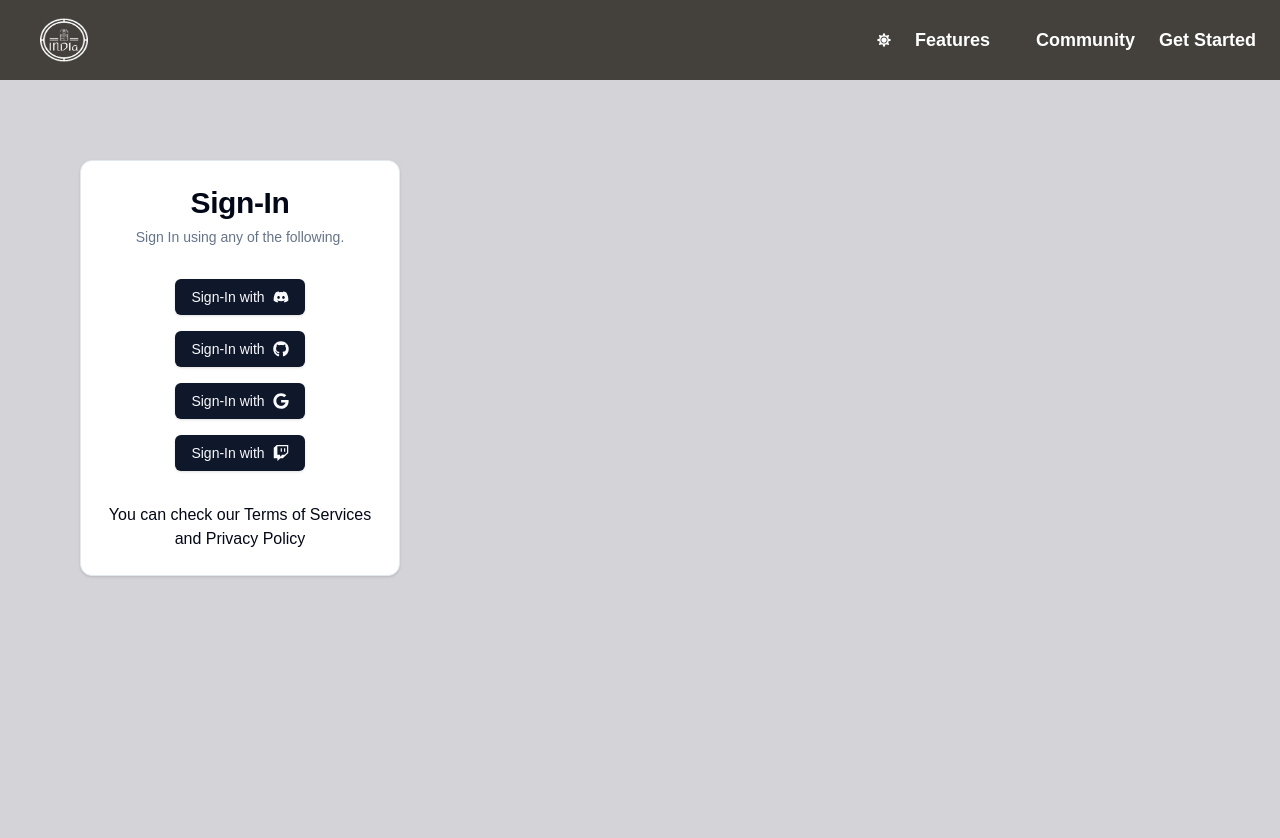
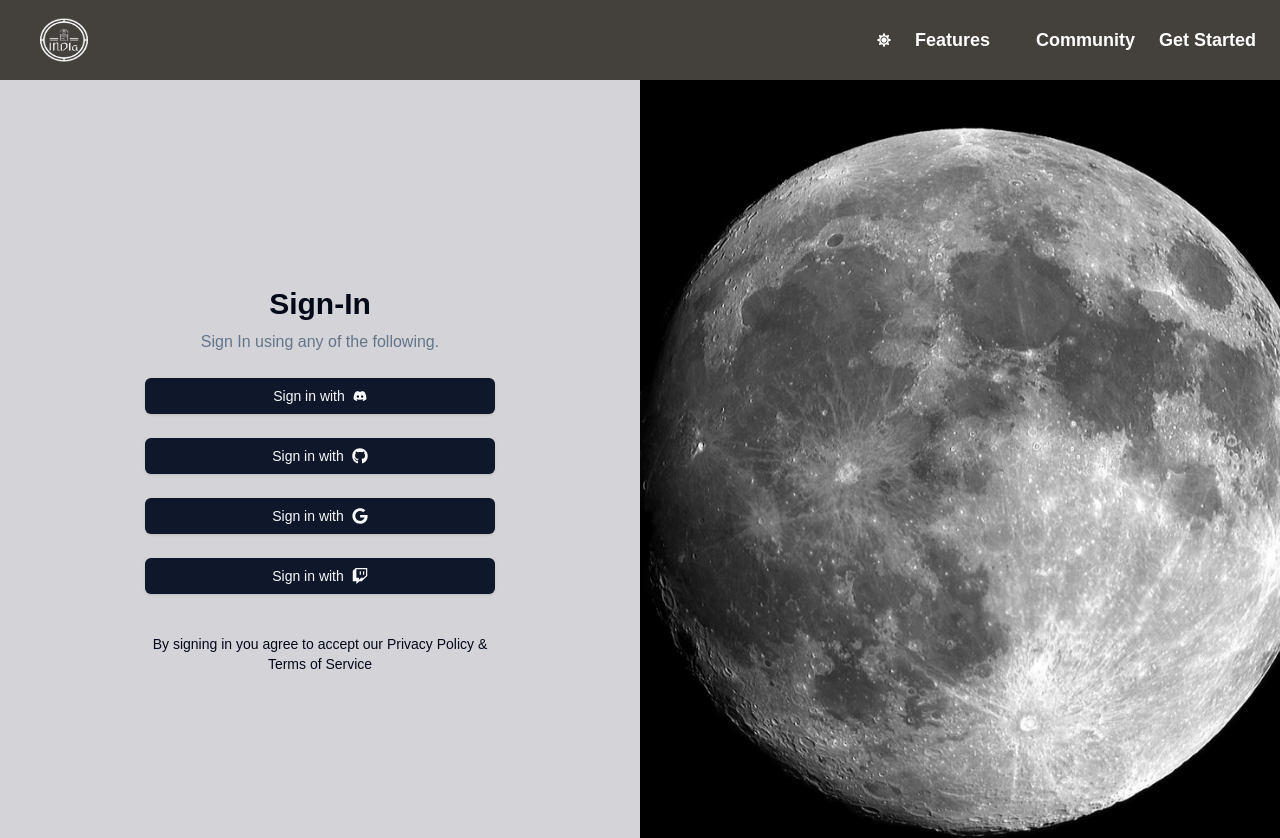
Before and after one commit to onlinejudge95/INDI-Dashboard, a Next.js app: page /auth in a window 1280 px wide. Shown: the top 838 px of the page. Built offline with nearby package versions, Linux system fonts and the light colour scheme.

Commit message:
Fixes sign in page

```diff
--- a/app/(common)/auth/page.tsx
+++ b/app/(common)/auth/page.tsx
@@ -1,19 +1,12 @@
 'use client';
 
+import Image from 'next/image';
 import Link from 'next/link';
+import { signIn } from 'next-auth/react';
 import React from 'react';
 import { FaDiscord, FaGithub, FaGoogle, FaTwitch } from 'react-icons/fa';
 
 import { Button } from '@/components/ui/button';
-import {
-  Card,
-  CardContent,
-  CardDescription,
-  CardFooter,
-  CardHeader,
-  CardTitle,
-} from '@/components/ui/card';
-import { signIn } from 'next-auth/react';
 
 type IdentityProvider = {
   icon: JSX.Element;
@@ -22,57 +15,53 @@ type IdentityProvider = {
 
 const SignIn: React.FC = () => {
   const identityProviders: IdentityProvider[] = [
-    { icon: <FaDiscord className='ml-2 h-4 w-4' />, provider: 'discord' },
+    { icon: <FaDiscord className='ml-2 h-4 2-4' />, provider: 'discord' },
     { icon: <FaGithub className='ml-2 h-4 w-4' />, provider: 'github' },
     { icon: <FaGoogle className='ml-2 h-4 w-4' />, provider: 'google' },
     { icon: <FaTwitch className='ml-2 h-4 w-4' />, provider: 'twitch' },
   ];
+
   return (
-    <section className='border-b min-h-screen'>
-      <div className='grid grid-cols-1'>
-        <div className='mt-20 w-80 mx-20'>
-          <Card>
-            <CardHeader>
-              <CardTitle>
-                <h1 className='text-3xl text-center'>Sign-In</h1>
-              </CardTitle>
-              <CardDescription>
-                <p className='text-center'>
+    <div className='w-full lg:grid lg:min-h-[600px] lg:grid-cols-2 xl:min-h-[800px]'>
+      <div className='flex items-center justify-center py-12'>
+        <div className='mx-auto grid w-[350px] gap-6'>
+          <div className='grid gap-2 text-center'>
+            <h1 className='text-3xl font-bold'>Sign-In</h1>
+            <p className='text-balance text-muted-foreground'>
               Sign In using any of the following.
             </p>
-              </CardDescription>
-            </CardHeader>
-            <CardContent>
-              <div className='flex flex-col rounded-lg items-center'>
+          </div>
           {identityProviders.map(({ icon, provider }, index) => (
-                  <div className='w-50 my-2' key={index}>
             <Button
-                      onClick={() => {
-                        signIn(provider, { callbackUrl: '/dashboard' });
-                      }}
+              className='w-full'
+              key={index}
+              onClick={() => signIn(provider, { callbackUrl: '/dashboard' })}
             >
-                      Sign-In with {icon}
+              Sign in with {icon}
             </Button>
-                  </div>
           ))}
-              </div>
-            </CardContent>
-            <CardFooter>
-              <p className='text-center'>
-                You can check our{' '}
-                <Link className='hover:opacity-75' href='/terms-of-service'>
-                  Terms of Services
+          <div className='mt-4 text-sm text-center'>
+            By signing in you agree to accept our{' '}
+            <Link href='/privacy-policy' className='hover:opacity-75'>
+              Privacy Policy
             </Link>{' '}
-                and{' '}
-                <Link className='hover:opacity-75,' href='/privacy-policy'>
-                  Privacy Policy
-                </Link>
-              </p>
-            </CardFooter>
-          </Card>
+            &{' '}
+            <Link href='/terms-of-service' className='hover:opacity-75'>
+              Terms of Service
+            </Link>{' '}
           </div>
         </div>
-    </section>
+      </div>
+      <div className='hidden bg-muted lg:block'>
+        <Image
+          src='/pexels-pixabay-47367.jpg'
+          alt='Lunar Composite'
+          width={1920}
+          height={1848}
+          className='h-full w-full object-cover dark:brightness-[0.2] dark:grayscale'
+        />
+      </div>
+    </div>
   );
 };
 
--- a/components/navbar/dashboard.tsx
+++ b/components/navbar/dashboard.tsx
@@ -1,3 +1,5 @@
+'use client';
+
 import Link from 'next/link';
 import React from 'react';
 import { CiSettings } from 'react-icons/ci';
@@ -9,6 +11,7 @@ import { Button } from '@/components/ui/button';
 import { Sheet, SheetContent, SheetTrigger } from '@/components/ui/sheet';
 import { Separator } from '@/components/ui/separator';
 import { Tooltip, TooltipTrigger } from '@/components/ui/tooltip';
+import { signOut } from 'next-auth/react';
 
 type DashboardNavbarItem = {
   icon: JSX.Element;
@@ -22,11 +25,6 @@ const DashboardNavbar: React.FC = () => {
       icon: <FaUserAstronaut className='h-5 w-5' />,
       href: '/dashboard#user',
       text: 'User',
-    },
-    {
-      icon: <FaSignOutAlt className='h-5 w-5' />,
-      href: '/api/auth/signout',
-      text: 'Sign Out',
     },
   ];
   return (
@@ -54,6 +52,24 @@ const DashboardNavbar: React.FC = () => {
               </TooltipTrigger>
             </Tooltip>
           ))}
+          <Separator />
+          <Tooltip>
+            <TooltipTrigger asChild>
+              <Button
+                asChild
+                variant={'link'}
+                onClick={() => signOut({ callbackUrl: '/' })}
+              >
+                <Link
+                  href='#'
+                  className='flex h-9 w-9 items-center justify-center rounded-lg text-muted-foreground transition-colors hover:text-foreground md:h-8 md:w-8'
+                >
+                  <FaSignOutAlt className='h-5 w-5' />
+                  <span className='sr-only'>Sign Out</span>
+                </Link>
+              </Button>
+            </TooltipTrigger>
+          </Tooltip>
         </nav>
       </aside>
       <Sheet>
```
Also changed, not shown: public/pexels-pixabay-47367.jpg (added). Lines whose indentation alone changed are shown as unchanged.
